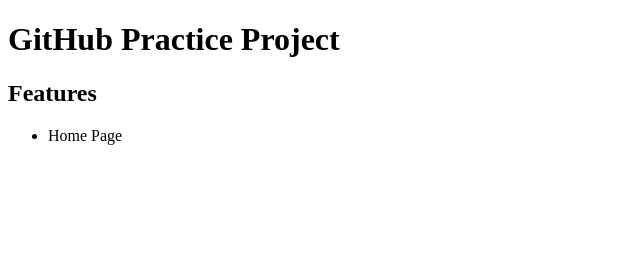
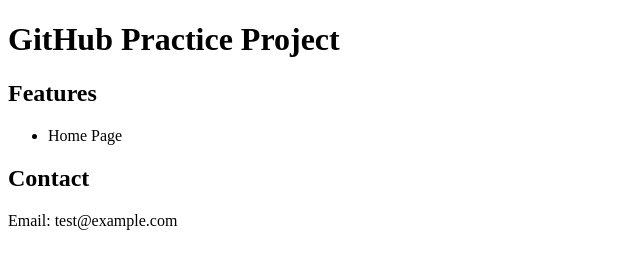
Before and after one commit to Bugbuster2004/Test-Ac, a plain HTML site: page index.html in a window 1280 px wide. Shown: the whole page, without its empty margins (0-640 px from the left). Drawn offline with Linux system fonts and the light colour scheme.

Commit message:
Added contact section

```diff
--- a/index.html
+++ b/index.html
@@ -12,6 +12,9 @@
     <ul>
         <li>Home Page</li>
     </ul>
-
+<section>
+    <h2>Contact</h2>
+    <p>Email: test@example.com</p>
+</section>
 </body>
 </html>
```
